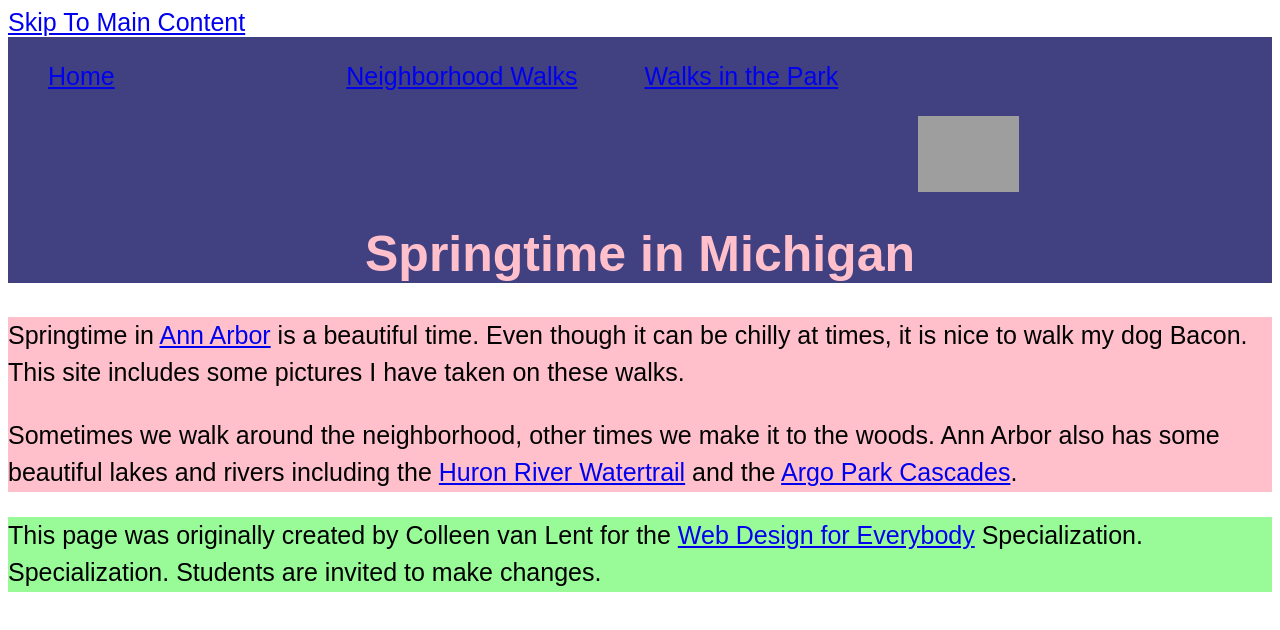
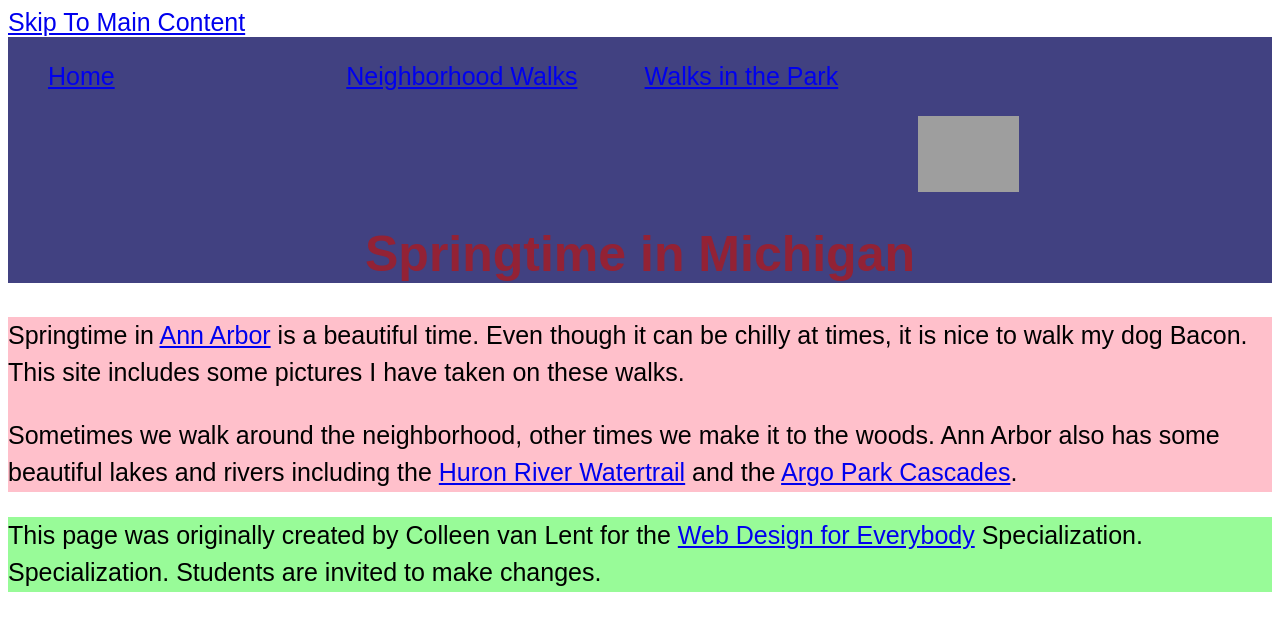
Before and after one commit to MiaSara4/css-class, a plain HTML site: page index.html in a window 1280 px wide. Drawn offline with Linux system fonts and the light colour scheme; grey boxes are pictures that could not be loaded.

Commit message:
Add files via upload

```diff
--- a/css/styles.css
+++ b/css/styles.css
@@ -47,7 +47,7 @@ li{display: inline-block;
 h1 {
     text-align: center;
     font-family:Arial, sans-serif;
-    color: pink;
+    color: rgb(147, 34, 53);
 }
 
 p {
```
